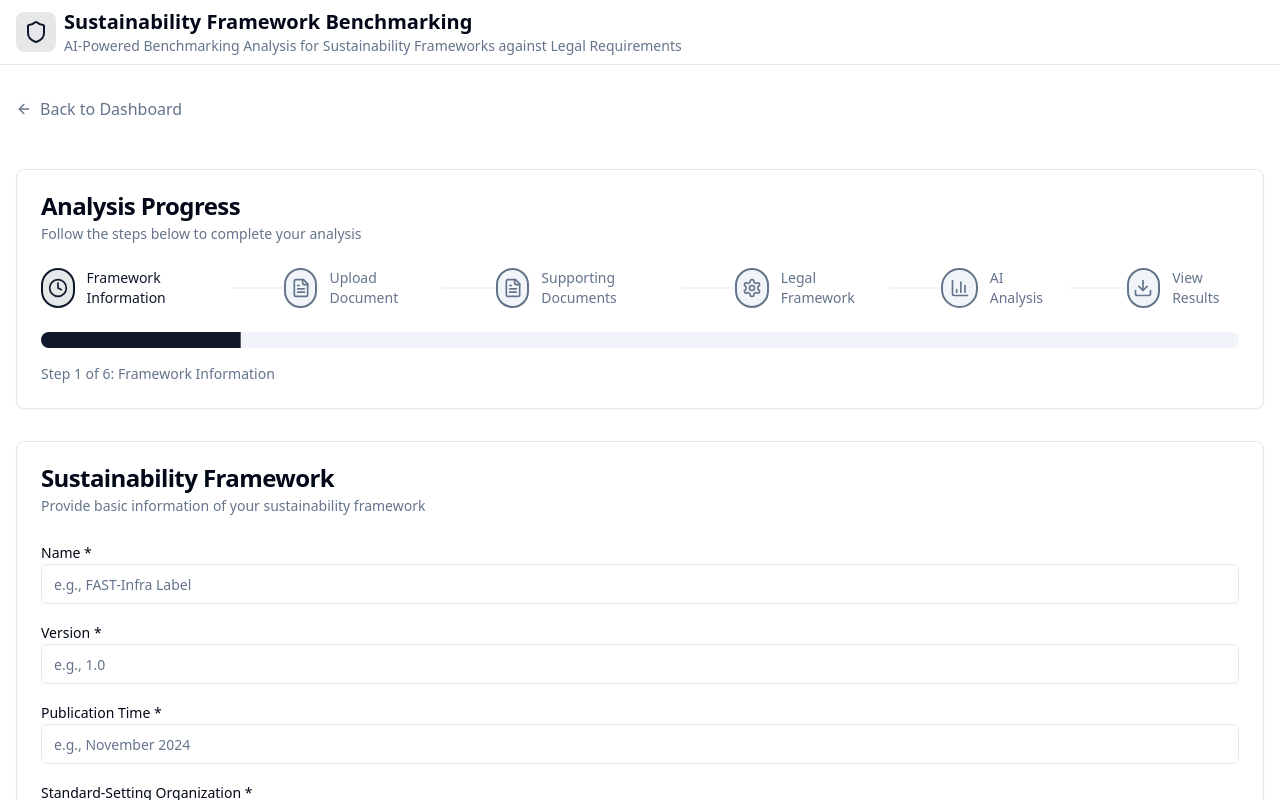
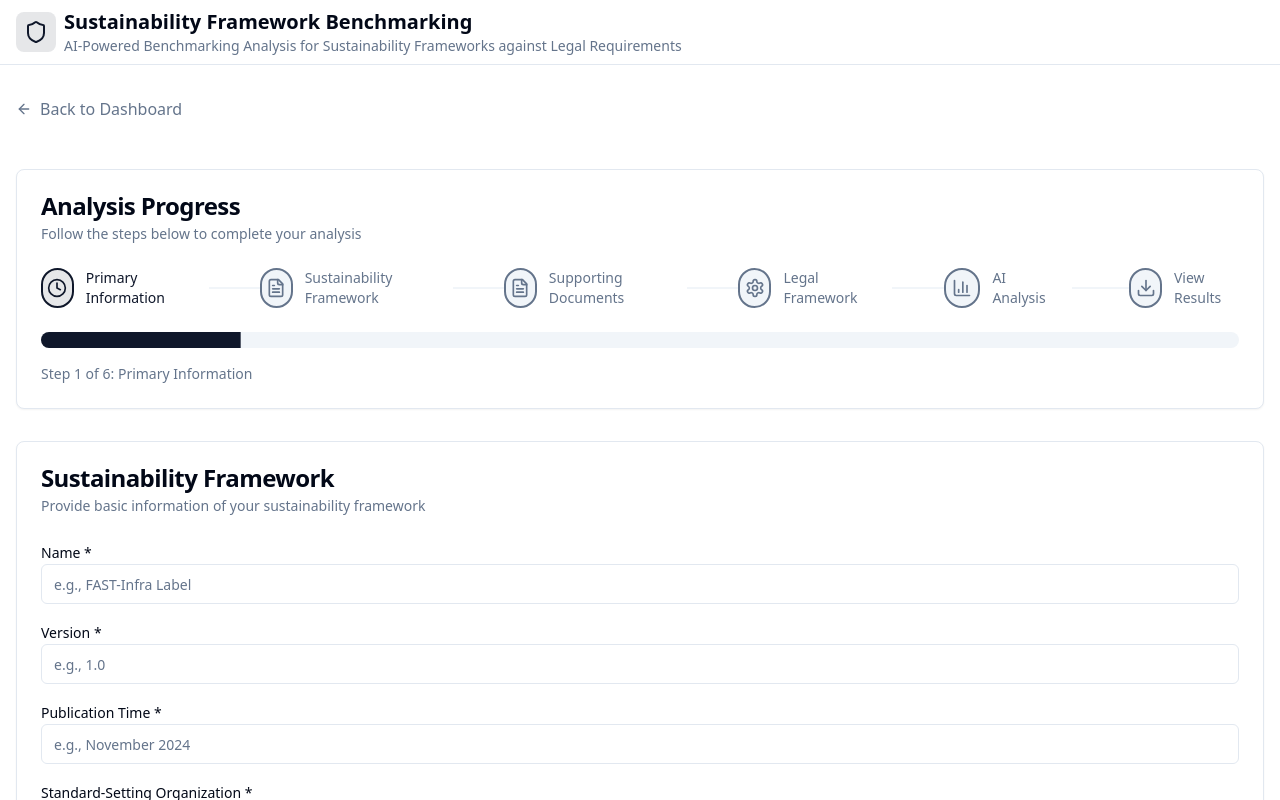
Before and after one commit to Viviangib/sustain-legal-scan, a React (Vite) app: page /analysis in a window 1280 px wide. Shown: the top 800 px of the page. Built offline with nearby package versions, Linux system fonts and the light colour scheme.

Commit message:
Refactor: Rename analysis steps

```diff
--- a/src/pages/Analysis.tsx
+++ b/src/pages/Analysis.tsx
@@ -33,8 +33,8 @@ export type AnalysisData = {
 };
 
 const steps = [
-  { id: 1, name: 'Framework Information', icon: Upload, status: 'current' },
-  { id: 2, name: 'Upload Document', icon: FileText, status: 'upcoming' },
+  { id: 1, name: 'Primary Information', icon: Upload, status: 'current' },
+  { id: 2, name: 'Sustainability Framework', icon: FileText, status: 'upcoming' },
   { id: 3, name: 'Supporting Documents', icon: FileText, status: 'upcoming' },
   { id: 4, name: 'Legal Framework', icon: Settings, status: 'upcoming' },
   { id: 5, name: 'AI Analysis', icon: BarChart3, status: 'upcoming' },
```
